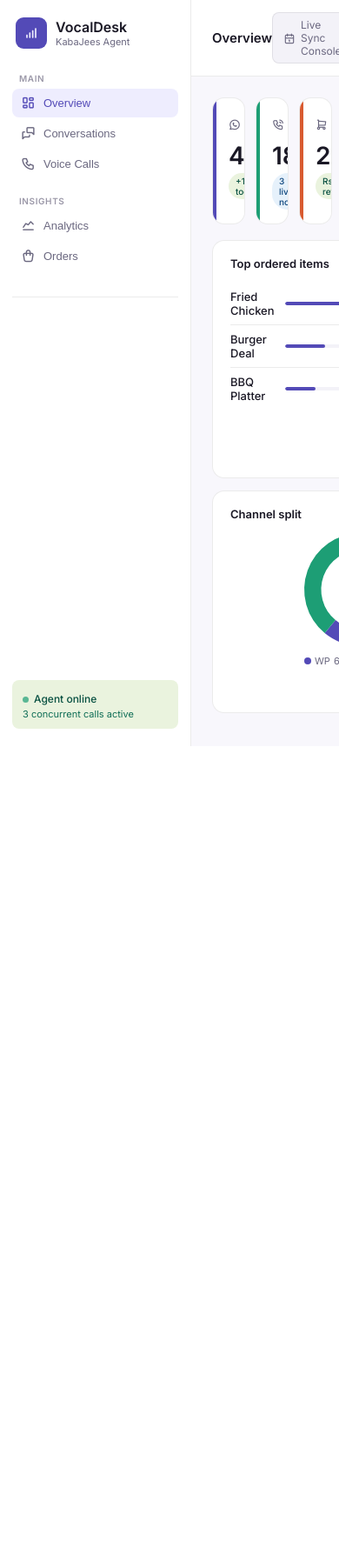
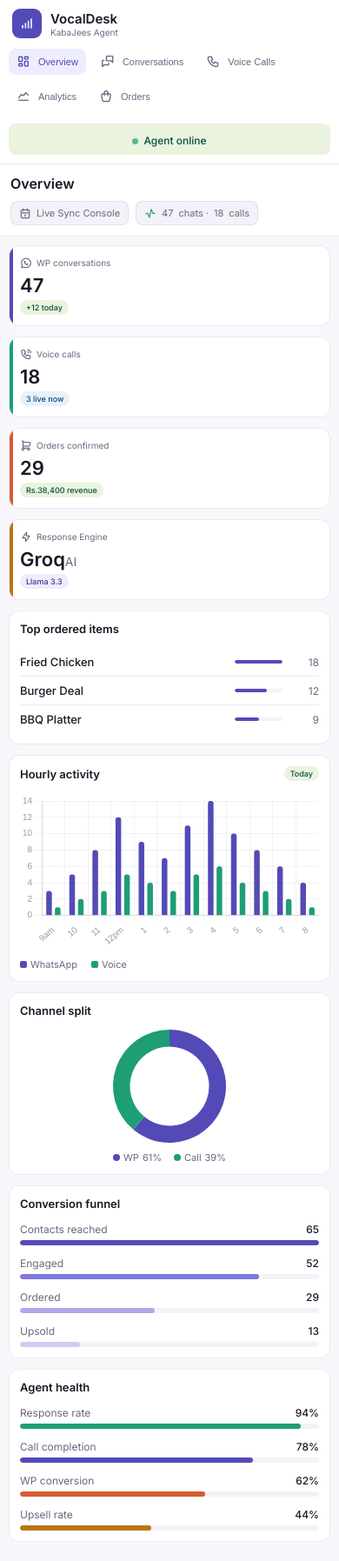
Before and after one commit to AbdulRazaq111/VocalDesk, a FastAPI app: page / in a window 390 px wide. Shown: the whole page at 87% size. Before the commit the page ends 858 px from the top, so only its background shows below. Run offline with FastAPI, Linux system fonts and the light colour scheme; some libraries are stand-ins or nearby versions.

Commit message:
Fix mobile responsive dashboard

```diff
--- a/templates/index.html
+++ b/templates/index.html
@@ -149,6 +149,335 @@
   .call-ic-drop { background: #FCEBEB; color: var(--red); }
   .call-num { font-size: 13px; font-weight: 500; color: var(--text); }
   .call-dur { font-size: 11px; color: var(--text2); margin-top: 2px; }
+
+/* ==========================================================
+   MOBILE RESPONSIVE FIXES — VocalDesk Dashboard
+   Added for mobile/tablet view only. Desktop design unchanged.
+   ========================================================== */
+
+@media (max-width: 1100px) {
+  .stats-grid {
+    grid-template-columns: repeat(2, 1fr);
+  }
+
+  .grid-3 {
+    grid-template-columns: 1fr 1fr;
+  }
+
+  .grid-chat {
+    grid-template-columns: 220px 1fr;
+  }
+}
+
+@media (max-width: 768px) {
+  html, body {
+    width: 100%;
+    max-width: 100%;
+    overflow-x: hidden;
+  }
+
+  .layout {
+    display: flex;
+    flex-direction: column;
+    min-height: 100vh;
+  }
+
+  .sidebar {
+    width: 100%;
+    border-right: none;
+    border-bottom: 1px solid var(--border);
+    padding: 12px;
+    position: sticky;
+    top: 0;
+    z-index: 50;
+  }
+
+  .sb-brand {
+    margin-bottom: 12px;
+    justify-content: center;
+  }
+
+  .sb-logo {
+    width: 34px;
+    height: 34px;
+  }
+
+  .sb-name {
+    font-size: 15px;
+  }
+
+  .sb-sub {
+    font-size: 10px;
+  }
+
+  .sb-section {
+    display: none;
+  }
+
+  .sb-nav {
+    flex-direction: row;
+    gap: 8px;
+    overflow-x: auto;
+    margin-bottom: 8px;
+    padding-bottom: 2px;
+    -webkit-overflow-scrolling: touch;
+  }
+
+  .sb-nav::-webkit-scrollbar {
+    display: none;
+  }
+
+  .sn {
+    width: auto;
+    min-width: max-content;
+    padding: 8px 10px;
+    font-size: 12px;
+    white-space: nowrap;
+    flex-shrink: 0;
+  }
+
+  .sn i {
+    font-size: 16px;
+  }
+
+  .sb-divider {
+    display: none;
+  }
+
+  .sb-status {
+    margin-top: 6px;
+    padding: 8px 10px;
+    text-align: center;
+  }
+
+  .sb-status-sub {
+    display: none;
+  }
+
+  .main {
+    width: 100%;
+    overflow: visible;
+  }
+
+  .topbar {
+    padding: 12px;
+    align-items: flex-start;
+    gap: 10px;
+    flex-direction: column;
+  }
+
+  .topbar-title {
+    font-size: 16px;
+  }
+
+  .topbar-right {
+    width: 100%;
+    display: flex;
+    gap: 8px;
+    overflow-x: auto;
+    -webkit-overflow-scrolling: touch;
+  }
+
+  .topbar-right::-webkit-scrollbar {
+    display: none;
+  }
+
+  .tb-badge {
+    font-size: 11px;
+    padding: 6px 9px;
+    white-space: nowrap;
+    flex-shrink: 0;
+  }
+
+  .content {
+    padding: 12px;
+    overflow-x: hidden;
+  }
+
+  .stats-grid,
+  .grid-2,
+  .grid-3,
+  .grid-chat {
+    grid-template-columns: 1fr;
+    gap: 12px;
+    margin-bottom: 12px;
+  }
+
+  .stat-card,
+  .card,
+  .card-full {
+    border-radius: 12px;
+    padding: 14px;
+    width: 100%;
+    max-width: 100%;
+    overflow: hidden;
+  }
+
+  .stat-value {
+    font-size: 24px;
+  }
+
+  .card-hd {
+    font-size: 13px;
+    gap: 8px;
+    flex-wrap: wrap;
+  }
+
+  .item-row {
+    gap: 8px;
+  }
+
+  .item-bar-wrap {
+    width: 55px;
+    margin: 0 6px;
+  }
+
+  .conv-list {
+    max-height: 260px;
+  }
+
+  .ci {
+    padding: 10px 8px;
+  }
+
+  .ci-meta {
+    display: none;
+  }
+
+  .chat-view {
+    min-height: 430px;
+  }
+
+  .chat-header {
+    align-items: flex-start;
+    gap: 10px;
+  }
+
+  .chat-messages {
+    max-height: 300px;
+  }
+
+  .msg {
+    max-width: 92%;
+    font-size: 12px;
+    padding: 8px 11px;
+  }
+
+  .chat-footer {
+    flex-direction: column;
+    align-items: flex-start;
+    gap: 6px;
+  }
+
+  .call-row {
+    align-items: flex-start;
+    gap: 10px;
+  }
+
+  .call-l {
+    min-width: 0;
+    flex: 1;
+  }
+
+  .call-num,
+  .call-dur {
+    word-break: break-word;
+  }
+
+  .call-row > .chip {
+    flex-shrink: 0;
+  }
+
+  #tab-orders .card-full {
+    overflow-x: auto;
+    -webkit-overflow-scrolling: touch;
+  }
+
+  #tab-orders table {
+    min-width: 720px;
+  }
+
+  #tab-orders .card-hd {
+    position: sticky;
+    left: 0;
+    background: var(--surface);
+    z-index: 2;
+  }
+
+  canvas {
+    max-width: 100% !important;
+  }
+
+  #hourlyC,
+  #weekC,
+  #revC,
+  #timeC {
+    min-height: 170px;
+  }
+}
+
+@media (max-width: 420px) {
+  .sidebar {
+    padding: 10px;
+  }
+
+  .sb-brand {
+    justify-content: flex-start;
+  }
+
+  .sn {
+    font-size: 11px;
+    padding: 7px 9px;
+  }
+
+  .content {
+    padding: 10px;
+  }
+
+  .stat-card,
+  .card,
+  .card-full {
+    padding: 12px;
+  }
+
+  .stat-label {
+    font-size: 10px;
+  }
+
+  .stat-value {
+    font-size: 22px;
+  }
+
+  .chip {
+    font-size: 9px;
+    padding: 3px 7px;
+  }
+
+  .av {
+    width: 28px;
+    height: 28px;
+    font-size: 10px;
+  }
+
+  .chat-header {
+    flex-direction: column;
+  }
+
+  .chat-header .chip {
+    align-self: flex-start;
+  }
+
+  .call-ic {
+    width: 28px;
+    height: 28px;
+    font-size: 13px;
+  }
+
+  .topbar-right {
+    flex-wrap: nowrap;
+  }
+}
+
 </style>
 </head>
 <body>
@@ -438,7 +767,8 @@ function updateDashboardCounters(data) {
     let displayLogs = totalOrdersCount > 0 ? totalOrdersCount : 29;
 
     document.getElementById('sv-wp').textContent = displayWP;
-    document.getElementById('wp-live').textContent = `${displayWP} chats · ${document.getElementById('sv-calls').textContent} calls`;
+    document.getElementById('wp-live').textContent = displayWP;
+    document.getElementById('calls-live').textContent = document.getElementById('sv-calls').textContent;
     document.getElementById('chat-count-badge').textContent = displayWP;
     document.getElementById('order-count-badge').textContent = `${displayLogs} orders active`;
 
```
